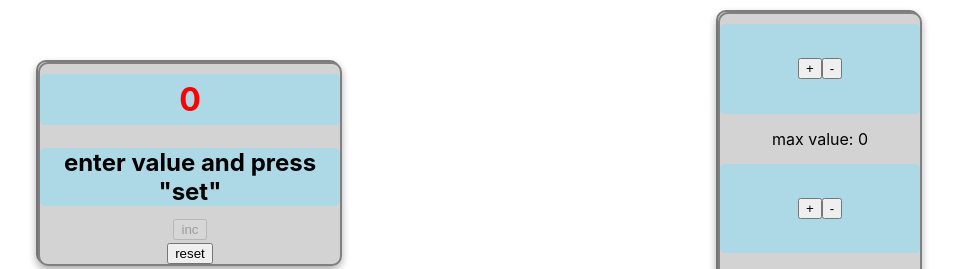
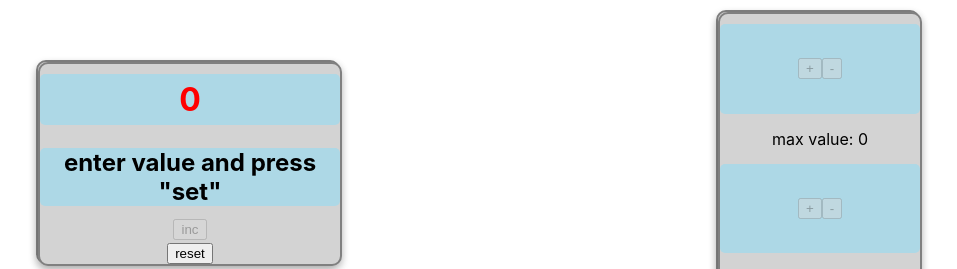
Before and after one commit to IvanBliudnik/microtasks, a React (Create React App) app: page / in a window 1280 px wide. Shown: the top 269 px of the page, without its empty margins (162-1119 px from the left). Built offline with nearby package versions, Linux system fonts and the light colour scheme.

Commit message:
counter1st

```diff
--- a/src/components/Counter.tsx
+++ b/src/components/Counter.tsx
@@ -5,7 +5,6 @@ import {SuperButton} from "../SuperButton";
 
 
 export type CounterPropsType = {
-    // title: string;
     value: number
     maxValue: number
     onCLickUp: () => void
--- a/src/components/CounterSet.tsx
+++ b/src/components/CounterSet.tsx
@@ -19,17 +19,17 @@ export const CounterSet = (props:CounterSetPropsType) => {
 
     return (
         <div className="counterSetStyle">
-            <div className={`numStyle ${startValue === 0 ? 'lastNumber' : ''}`}>
-                <SuperButton title="+" onClick={inkUpMaxHandler} disable={!disable}/>
-                <SuperButton title="-" onClick={inkDownMaxHandler} disable={!disable}/>
+            <div className={`numStyle`}>
+                <SuperButton title="+" onClick={inkUpMaxHandler} disable={value === maxValue}/>
+                <SuperButton title="-" onClick={inkDownMaxHandler} disable={value === 0}/>
             </div>
             <>max value: {maxValue}</>
-            <div className={`numStyle ${startValue === 10 ? 'maxValue' : ''}`}>
-                <SuperButton title="+" onClick={inkUpStartHandler} disable={!disable}/>
-                <SuperButton title="-" onClick={inkDownStartHandler} disable={!disable}/>
+            <div className={`numStyle ${startValue ? 'maxValue' : ''}`}>
+                <SuperButton title="+" onClick={inkUpStartHandler} disable={value === maxValue}/>
+                <SuperButton title="-" onClick={inkDownStartHandler} disable={value === 0}/>
             </div>
             <>start value: {startValue}</>
-            <SuperButton onClick={setLocalStorageHandler} disable={value === maxValue } title={"set Value"}/>
+            <SuperButton onClick={setLocalStorageHandler} disable={value === maxValue} title={"set Value"}/>
         </div>
     );
 }
```
